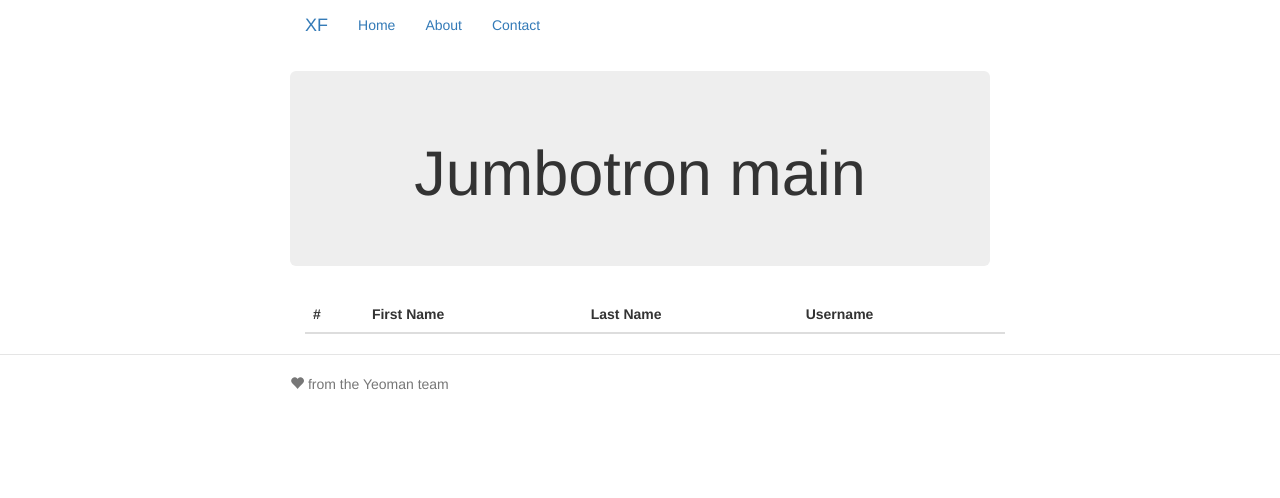
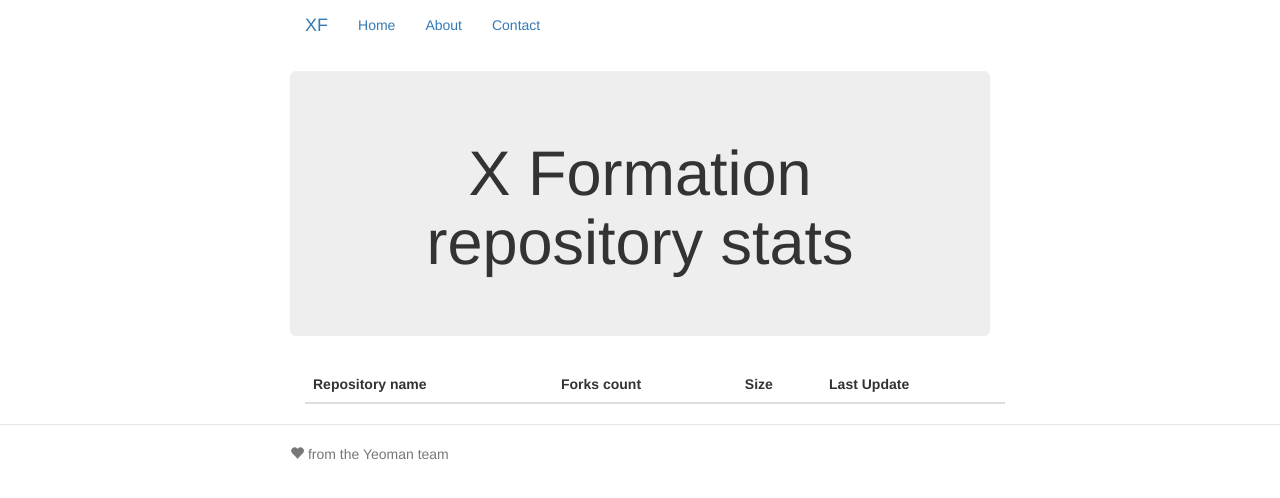
Before and after one commit to 204Constie/appxf, a website: page app/index.html in a window 1280 px wide. Drawn offline with nearby package versions, Linux system fonts and the light colour scheme; some packages are replaced by stand-ins of ours; files that its build step writes are made by us from their sources; no server answers.

Commit message:
table with stats

```diff
--- a/app/views/main.html
+++ b/app/views/main.html
@@ -1,27 +1,29 @@
+<div ng-controller="MainCtrl">
   <div class="jumbotron">
-  <h1>Jumbotron main</h1>
+    <h1>X Formation repository stats</h1>
 
     <!-- <p><a class="btn btn-lg btn-success" ng-href="#/">Button<span class="glyphicon glyphicon-ok"></span></a></p> -->
   </div>
 
-<div class="container" ng-controller="MainCtrl">
+  <div class="container">
     <table class="table">
     <thead>
       <tr>
-      <th>#</th>
-      <th>First Name</th>
-      <th>Last Name</th>
-      <th>Username</th>
+        <th>Repository name</th>
+        <th>Forks count</th>
+        <th>Size</th>
+        <th>Last Update</th>
       </tr>
     </thead>
     <tbody>
       <tr ng-repeat="repo in repos">
         <th scope="row">{{repo.name}}</th>
-      <td>Mark</td>
-      <td>Otto</td>
-      <td>@mdo</td>
+        <td>{{repo.forks_count}}</td>
+        <td>{{repo.size}}</td>
+        <td>{{repo.updated_at | date}}</td>
       </tr>
 
     </tbody>
   </table>
   </div>
+</div>
```
Lines whose indentation alone changed are shown as unchanged.
